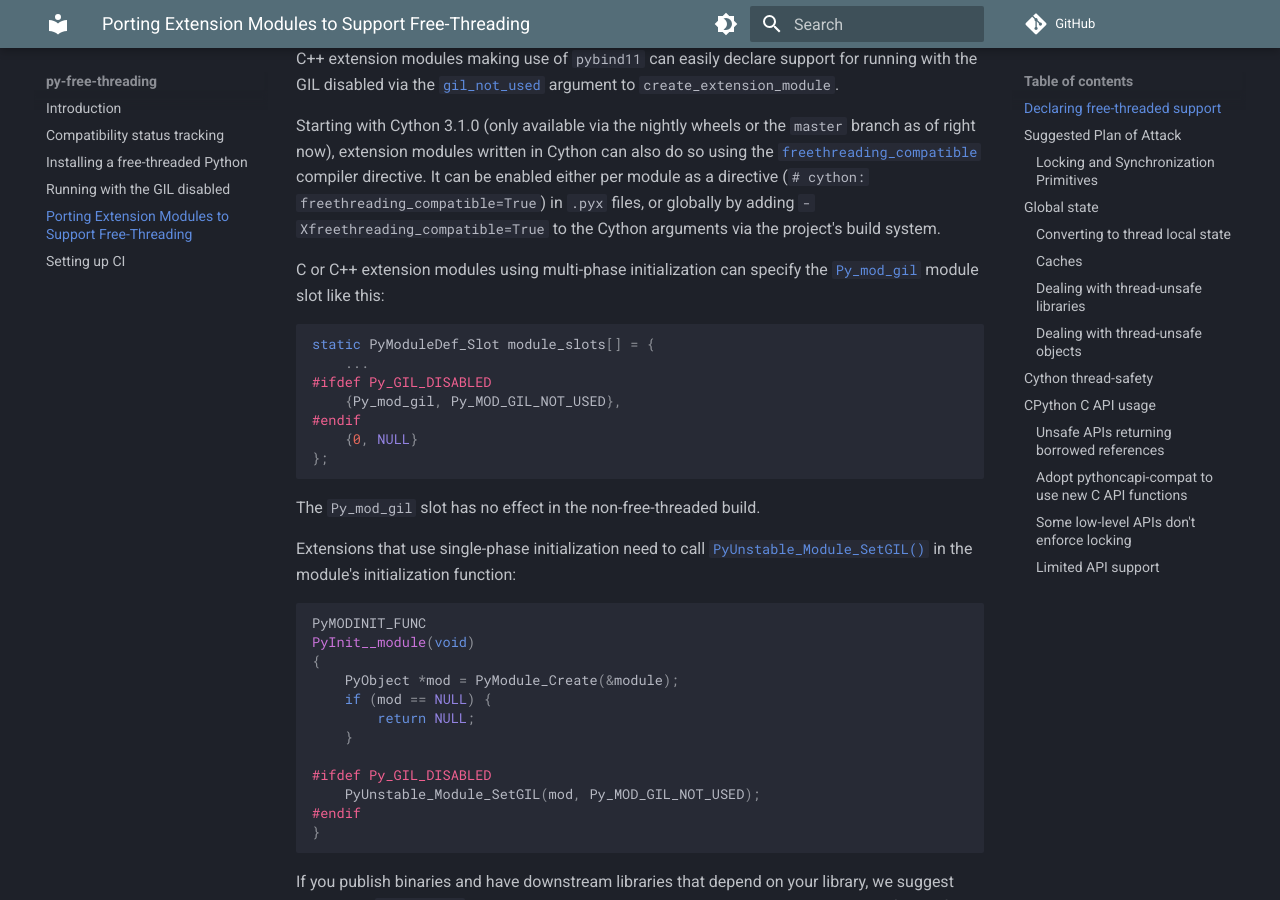
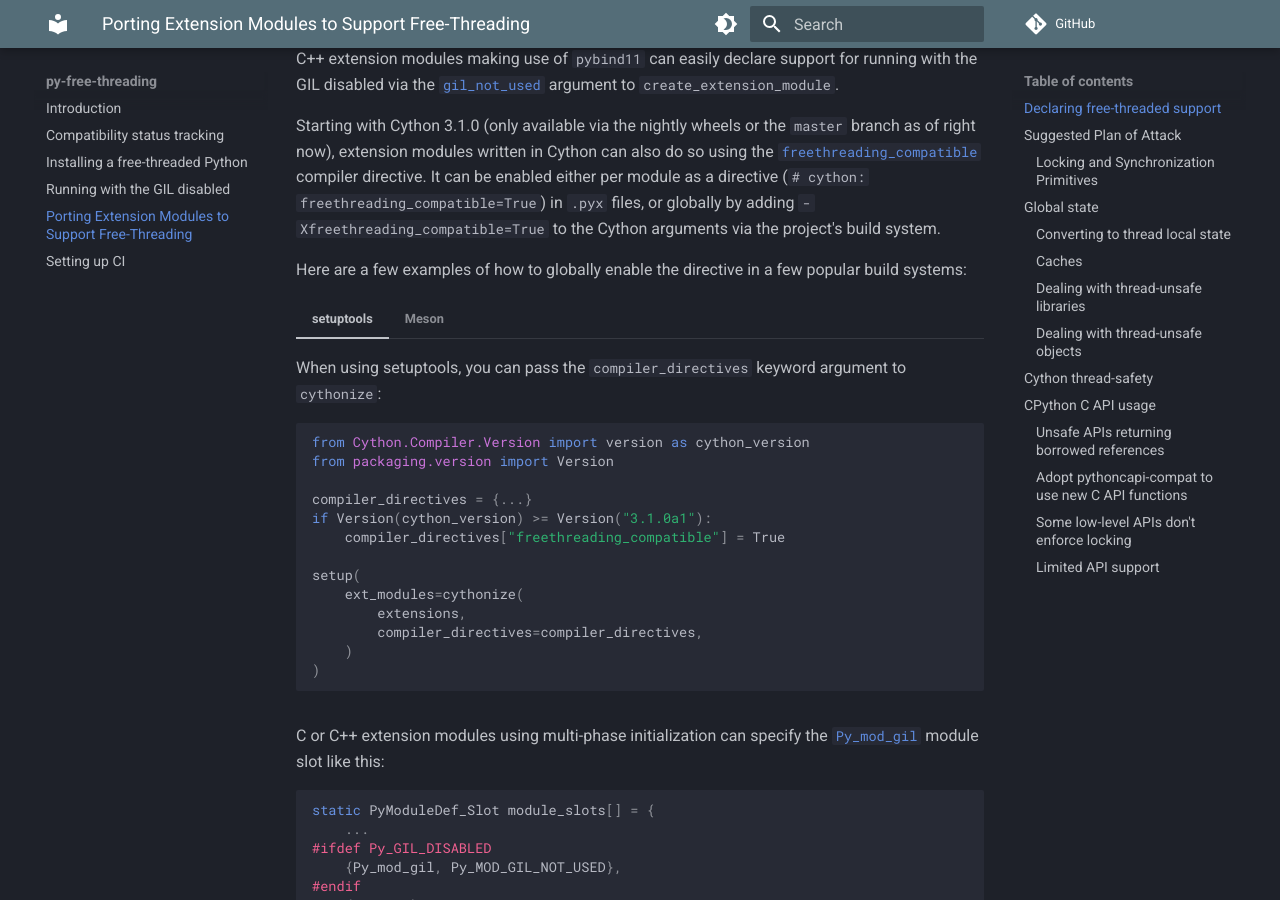
Before and after one commit to Quansight-Labs/free-threaded-compatibility, an MkDocs documentation site: the page built from docs/porting.md, in a window 1280 px wide and 900 px high, scrolled down 669 px. Built offline with MkDocs 1.6.1 and Material for MkDocs 9.7.7, drawn with Linux system fonts in a browser that asks for light colours; comment, search, counter and statistics services are not loaded.

Commit message:
Add build examples

````diff
--- a/docs/porting.md
+++ b/docs/porting.md
@@ -34,6 +34,59 @@
 (`# cython: freethreading_compatible=True`) in `.pyx` files, or globally by adding
 `-Xfreethreading_compatible=True` to the Cython arguments via the project's
 build system.
+
+Here are a few examples of how to globally enable the directive in a few popular
+build systems:
+
+=== "setuptools"
+
+    When using setuptools, you can pass the `compiler_directives` keyword argument
+    to `cythonize`:
+
+    ```python
+    from Cython.Compiler.Version import version as cython_version
+    from packaging.version import Version
+
+    compiler_directives = {...}
+    if Version(cython_version) >= Version("3.1.0a1"):
+        compiler_directives["freethreading_compatible"] = True
+
+    setup(
+        ext_modules=cythonize(
+            extensions,
+            compiler_directives=compiler_directives,
+        )
+    )
+    ```
+
+=== "Meson"
+
+    When using Meson, you can add the directive to the `cython_args` you're
+    passing to `py.extension_module`:
+
+    ```meson
+    cy = meson.get_compiler('cython')
+
+    cython_args = [...]
+    if cy.version().version_compare('>=3.1.0')
+        cython_args += ['-Xfreethreading_compatible=True']
+    endif
+
+    py.extension_module('modulename'
+        'source.pyx',
+        cython_args: cython_args,
+        ...
+    )
+    ```
+
+    You can also globally add the directive for all Cython extension modules:
+
+    ```meson
+    cy = meson.get_compiler('cython')
+    if cy.version().version_compare('>=3.1.0')
+        add_global_arguments('-Xfreethreading_compatible=true', language : 'cython')
+    endif
+    ```
 
 C or C++ extension modules using multi-phase initialization can specify the
 [`Py_mod_gil`](https://docs.python.org/3.13/c-api/module.html#c.Py_mod_gil)
````
